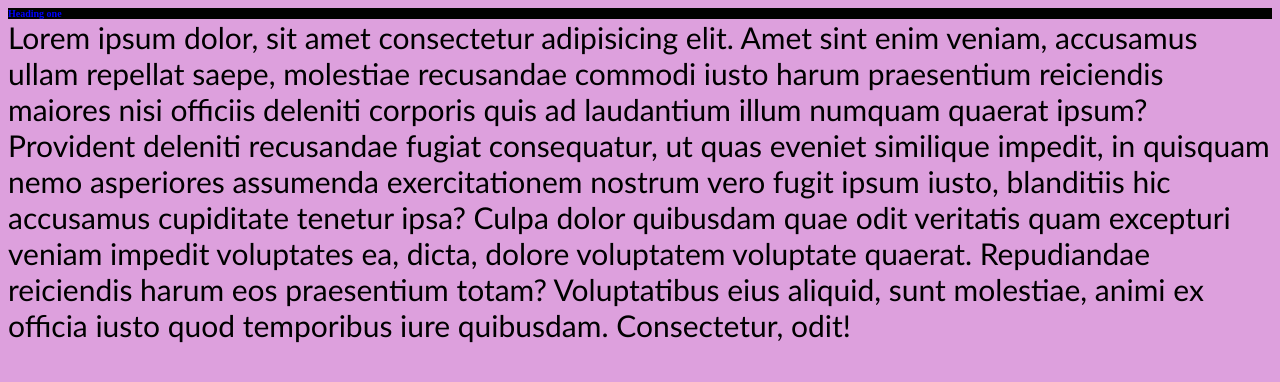
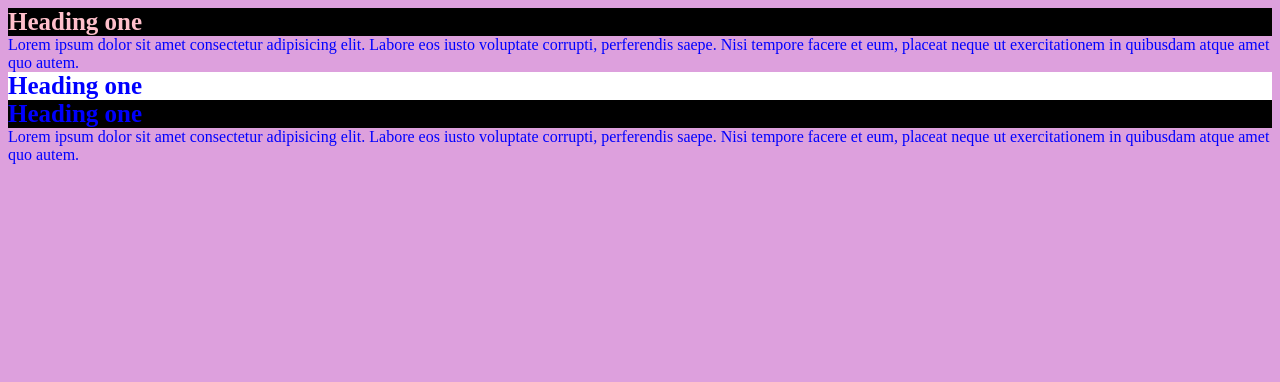
Before and after one commit to Anjali128/practice, a plain HTML site: page CSS1/index.html in a window 1280 px wide. Drawn offline with Linux system fonts and the light colour scheme.

Commit message:
element selector and id selector

```diff
--- a/CSS1/index.html
+++ b/CSS1/index.html
@@ -19,11 +19,34 @@
             color: brown;
         }
     </style> -->
+    <style>
+        /* inline css is highest seniority  */
+        /* internal CSS
+        !important is the end color */
+        h1{
+            color: rgb(187, 32, 32);
+            font-size: 25px;
+        }
+        p{
+            color: blue !important;
+            font-weight: 100;
+        }
+        #first{
+            color: blue;
+        }
+        /*SENIORITY->  inline css > id selector > Element selector */
+
+    </style>
 </head>
 <body>
-    <h1 style= "color: blue; font-size: 10px;">Heading one</h1>
-    <p style="font-size: 30px; font-family: 'Gill Sans', 'Gill Sans MT', Calibri, 'Trebuchet MS', sans-serif;">Lorem ipsum dolor, sit amet consectetur adipisicing elit. Amet sint enim veniam, accusamus ullam repellat saepe, molestiae recusandae commodi iusto harum praesentium reiciendis maiores nisi officiis deleniti corporis quis ad laudantium illum numquam quaerat ipsum? Provident deleniti recusandae fugiat consequatur, ut quas eveniet similique impedit, in quisquam nemo asperiores assumenda exercitationem nostrum vero fugit ipsum iusto, blanditiis hic accusamus cupiditate tenetur ipsa? Culpa dolor quibusdam quae odit veritatis quam excepturi veniam impedit voluptates ea, dicta, dolore voluptatem voluptate quaerat. Repudiandae reiciendis harum eos praesentium totam? Voluptatibus eius aliquid, sunt molestiae, animi ex officia iusto quod temporibus iure quibusdam. Consectetur, odit!</p>
+    <h1>Heading one</h1>
+    <p>Lorem ipsum dolor sit amet consectetur adipisicing elit. Labore eos iusto voluptate corrupti, perferendis saepe. Nisi tempore facere et eum, placeat neque ut exercitationem in quibusdam atque amet quo autem.</p>
+    <!-- 1st preference is given to inline css -->
+    <h1 id="first">Heading one</h1>
 
+    <h1 style="color: blue;">Heading one</h1>
+    <!-- inline CSS -->
+    <p style="color: blue;">Lorem ipsum dolor sit amet consectetur adipisicing elit. Labore eos iusto voluptate corrupti, perferendis saepe. Nisi tempore facere et eum, placeat neque ut exercitationem in quibusdam atque amet quo autem.</p>
     <!-- <div id="first" style="background-color: cyan;">
         <ul>
             <li>first</li>
@@ -34,6 +57,6 @@
         second
     </div>
     <section class="red">red</section>
-    <h1>This is first CSS project</h1> -->
+    <h1>This is first CSS project</h1>-->
 </body>
 </html>
```
